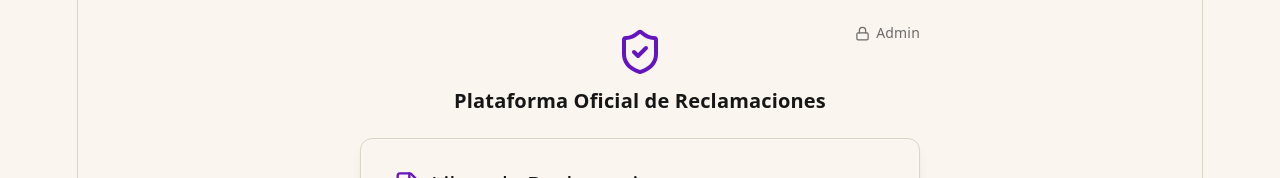
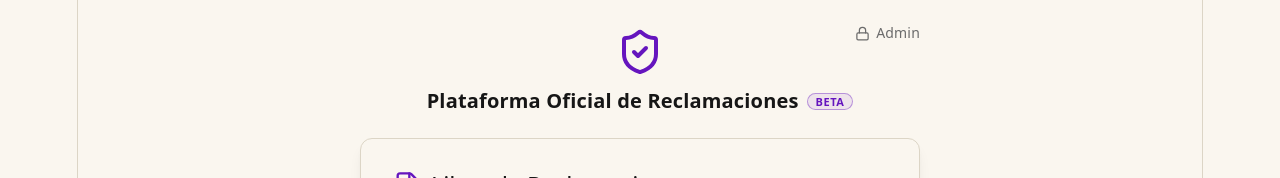
Before and after one commit to agnonotdev/discotech-reclamaciones, a React (Vite) app: page / in a window 1280 px wide. Shown: the top 178 px of the page. Built offline with nearby package versions, Linux system fonts and the light colour scheme; no server answers.

Commit message:
refactor(ui, home): Convierte la badge de BETA en un componente reutilizable

```diff
--- /dev/null
+++ b/src/components/BetaBadge.jsx
@@ -0,0 +1,47 @@
+/**
+ * Descripción: Componente reutilizable para mostrar una insignia o etiqueta de versión Beta.
+ * Requiere: Props opcionales para personalizar texto, variantes visuales y tamaños.
+ * Implementa: Distintivo visual modular y accesible para indicar el estado beta del producto.
+ */
+
+export function BetaBadge({
+  label = "BETA",
+  children,
+  variant = "default",
+  size = "sm",
+  className = "",
+  style = {},
+  ...props
+}) {
+  const content = children || label;
+  const variantClass = `beta-badge--${variant}`;
+  const sizeClass = `beta-badge--${size}`;
+  const combinedClasses = `beta-badge ${variantClass} ${sizeClass} ${className}`.trim();
+
+  return (
+    <span className={combinedClasses} style={style} {...props}>
+      {content}
+    </span>
+  );
+}
+
+export default BetaBadge;
+
+/*
+ * ---------------------------------------------------------------------------
+ * NOTAS DE IMPLEMENTACIÓN
+ * ---------------------------------------------------------------------------
+ *
+ * Descripción General:
+ * Componente modular de etiqueta (badge) para señalar versiones en desarrollo o funciones beta.
+ *
+ * Lógica Clave:
+ * - content: Prioriza children si se suministra, utilizando label como valor por defecto ("BETA").
+ * - variant: Soporta default, outline, subtle y filled para adaptarse a diferentes fondos y contextos.
+ * - size: Admite sm, md y lg para integrarse armónicamente junto a títulos o subtítulos.
+ * - Flexibilidad: Permite la inyección de estilos y clases personalizadas mediante className y style.
+ *
+ * Dependencias Externas:
+ * - Ninguna
+ *
+ */
--- a/src/index.css
+++ b/src/index.css
@@ -802,3 +802,59 @@ code {
   color: var(--accent);
   text-decoration: none;
 }
+
+/* Insignia Beta Reutilizable */
+.beta-badge {
+  display: inline-flex;
+  align-items: center;
+  justify-content: center;
+  font-weight: 700;
+  letter-spacing: 0.5px;
+  line-height: 1;
+  text-transform: uppercase;
+  user-select: none;
+  vertical-align: middle;
+  border-radius: 9999px;
+  transition: all 0.2s ease;
+}
+
+/* Variantes */
+.beta-badge--default {
+  background: var(--accent-bg);
+  border: 1px solid var(--accent-border);
+  color: var(--accent);
+}
+
+.beta-badge--outline {
+  background: transparent;
+  border: 1px solid var(--accent);
+  color: var(--accent);
+}
+
+.beta-badge--subtle {
+  background: var(--code-bg);
+  border: 1px solid var(--border);
+  color: var(--text-h);
+}
+
+.beta-badge--filled {
+  background: var(--accent);
+  border: 1px solid transparent;
+  color: #ffffff;
+}
+
+/* Tamaños */
+.beta-badge--sm {
+  font-size: 11px;
+  padding: 2px 8px;
+}
+
+.beta-badge--md {
+  font-size: 12px;
+  padding: 4px 10px;
+}
+
+.beta-badge--lg {
+  font-size: 14px;
+  padding: 6px 14px;
+}
--- a/src/pages/Home.jsx
+++ b/src/pages/Home.jsx
@@ -1,11 +1,12 @@
 import { Link } from "react-router-dom";
 import { ShieldCheck, Lock } from "lucide-react";
 import { ClaimForm } from "../components/ClaimForm.jsx";
+import { BetaBadge } from "../components/BetaBadge.jsx";
 
 /**
- * Descripción: Página principal pública que presenta el libro de reclamaciones con iconos Lucide.
- * Requiere: Componente ClaimForm, react-router-dom y lucide-react.
- * Implementa: Vista pública para registro de quejas y reclamos con acceso a portal administrativo.
+ * Descripción: Página principal pública que presenta el libro de reclamaciones con iconos Lucide e insignia Beta.
+ * Requiere: Componentes ClaimForm y BetaBadge, react-router-dom y lucide-react.
+ * Implementa: Vista pública para registro de quejas y reclamos con acceso a portal administrativo e insignia de versión.
  */
 
 export function Home() {
@@ -33,12 +34,15 @@ export function Home() {
           <span>Admin</span>
         </Link>
 
-        {/* Título centrado con icono grande arriba */}
+        {/* Título centrado con icono grande arriba e insignia Beta */}
         <div style={{ display: "flex", flexDirection: "column", alignItems: "center", gap: "12px", textAlign: "center", paddingTop: "8px" }}>
           <ShieldCheck size={48} style={{ color: "var(--accent)" }} />
-          <span style={{ color: "var(--text-h)", fontWeight: "600", fontSize: "20px" }}>
-            Plataforma Oficial de Reclamaciones
-          </span>
+          <div style={{ display: "inline-flex", alignItems: "center", justifyContent: "center", gap: "8px", flexWrap: "wrap" }}>
+            <span style={{ color: "var(--text-h)", fontWeight: "600", fontSize: "20px" }}>
+              Plataforma Oficial de Reclamaciones
+            </span>
+            <BetaBadge />
+          </div>
         </div>
       </header>
       <ClaimForm />
@@ -57,11 +61,12 @@ export default Home;
  * Vista pública donde cualquier usuario puede radicar sus peticiones mediante el formulario.
  *
  * Lógica Clave:
- * - Renderiza el encabezado institucional con iconos y el formulario controlado ClaimForm.
+ * - Renderiza el encabezado institucional con iconos, insignia Beta reutilizable y el formulario controlado ClaimForm.
  *
  * Dependencias Externas:
  * - lucide-react (ShieldCheck, Lock)
  * - react-router-dom (Link)
  * - src/components/ClaimForm.jsx (ClaimForm)
+ * - src/components/BetaBadge.jsx (BetaBadge)
  *
  */
```
